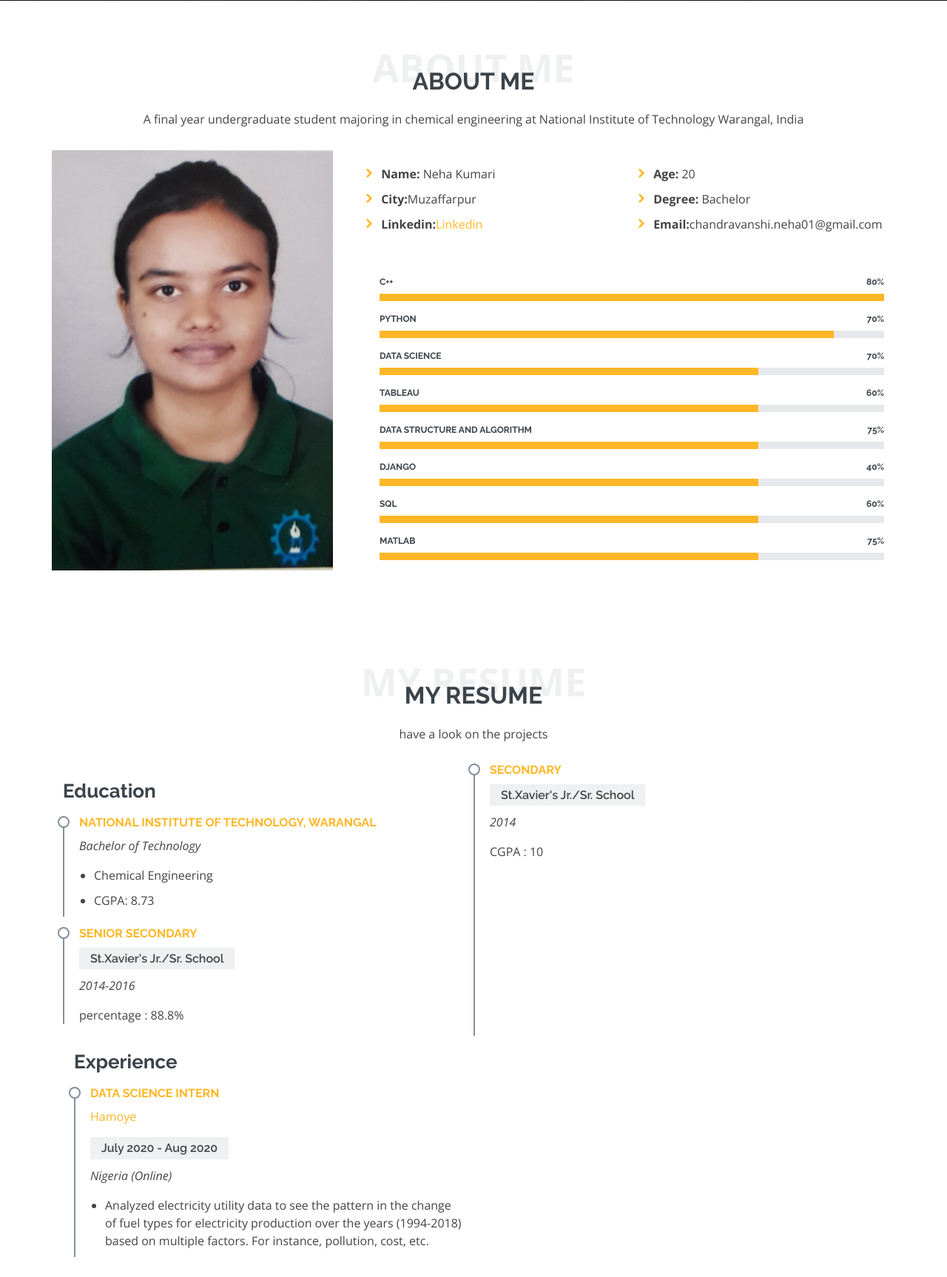
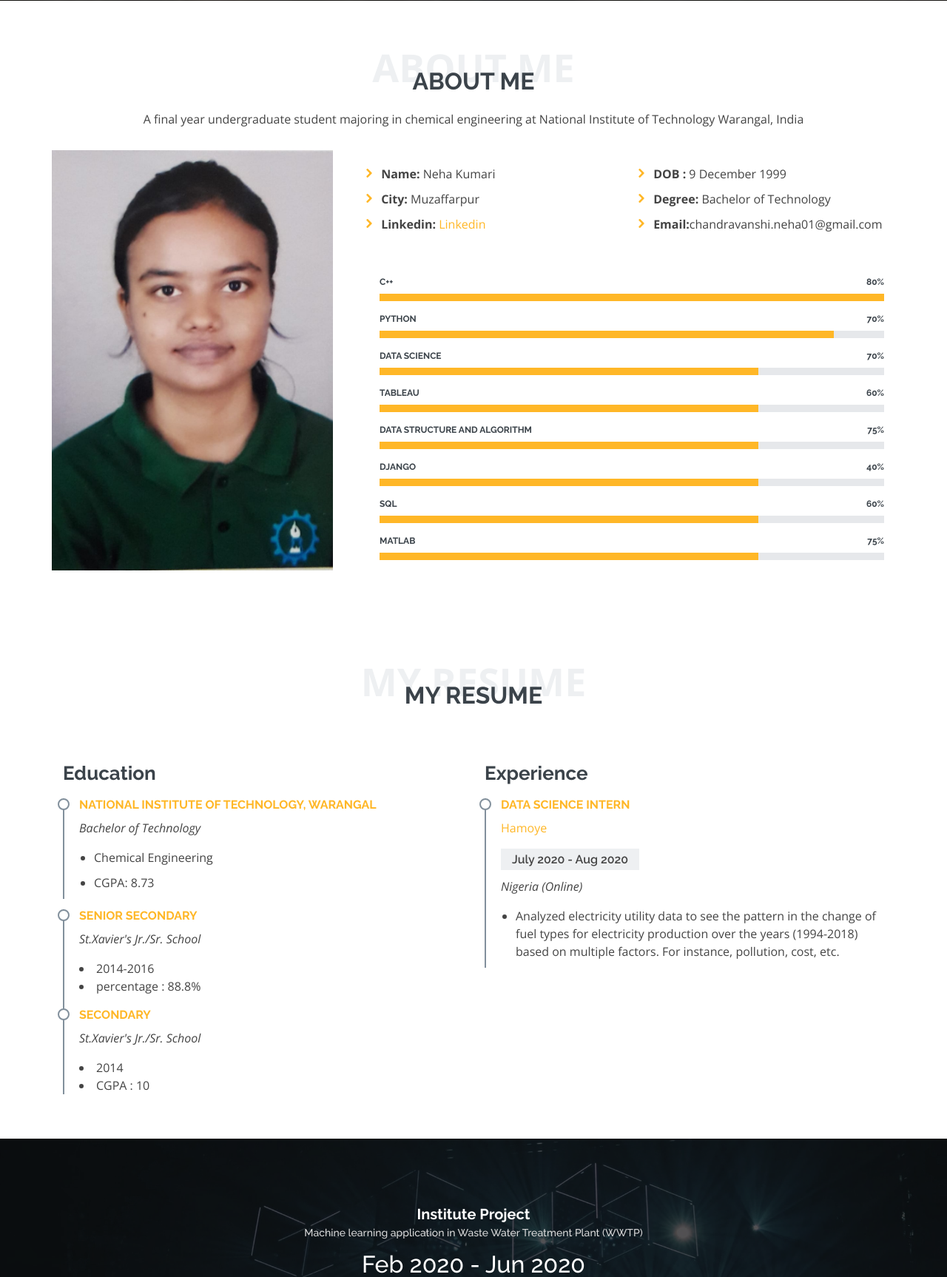
Before and after one commit to NehaCkumari/Portfolio, a Django app: page / in a window 1280 px wide. Shown: the part 799-2525 px from the top of the page at 74% size. Run offline with Django 3.2, Linux system fonts and the light colour scheme; some libraries are stand-ins or nearby versions.

Commit message:
2ndcommit

```diff
--- a/templates/index.html
+++ b/templates/index.html
@@ -85,14 +85,14 @@
                     <li><i class="icofont-rounded-right"></i> <strong>Name:</strong> Neha Kumari</li>
 
                     <!--<li><i class="icofont-rounded-right"></i> <strong>Phone:</strong> +123 456 7890</li>-->
-                    <li><i class="icofont-rounded-right"></i> <strong>City:</strong>Muzaffarpur</li>
-                    <li><i class="icofont-rounded-right"></i> <strong>Linkedin:</strong><a href="https://www.w3schools.com/">Linkedin</a></li>
+                    <li><i class="icofont-rounded-right"></i> <strong>City:</strong> Muzaffarpur</li>
+                    <li><i class="icofont-rounded-right"></i> <strong>Linkedin:</strong><a href="https://www.linkedin.com/in/chandravanshi-neha/"> Linkedin</a></li>
                   </ul>
                 </div>
                 <div class="col-lg-6">
                   <ul>
-                    <li><i class="icofont-rounded-right"></i> <strong>Age:</strong> 20</li>
-                    <li><i class="icofont-rounded-right"></i> <strong>Degree:</strong> Bachelor</li>
+                    <li><i class="icofont-rounded-right"></i> <strong>DOB :</strong> 9 December 1999</li>
+                    <li><i class="icofont-rounded-right"></i> <strong>Degree:</strong> Bachelor of Technology</li>
                     <li><i class="icofont-rounded-right"></i> <strong>Email:</strong>chandravanshi.neha01@gmail.com</li>
                     <!--<li><i class="icofont-rounded-right"></i> <strong>Freelance:</strong> Available</li>-->
                   </ul>
@@ -205,7 +205,7 @@
         <div class="section-title">
           <span>My Resume</span>
           <h2>My Resume</h2>
-          <p>have a look on the projects</p>
+          <p></p>
         </div>
 
         <div class="row">
@@ -232,18 +232,20 @@
             </div>-->
             <div class="resume-item">
               <h4>Senior Secondary</h4>
-              <h5>St.Xavier's Jr./Sr. School</h5>
-              <p><em>2014-2016</em></p>
-              <p>percentage : 88.8% </p>
+              <p><em>St.Xavier's Jr./Sr. School</p></em>
+              <li>2014-2016</li>
+              <li>percentage : 88.8% </li>
+            </div>
+
+            <div class="resume-item">
+              <h4>Secondary</h4>
+              <p><em>St.Xavier's Jr./Sr. School</p></em>
+              <li>2014</li>
+              <li>CGPA : 10 </li>
             </div>
           </div>
-            <div class="resume-item">
-              <h4>Secondary</h4>
-              <h5>St.Xavier's Jr./Sr. School</h5>
-              <p><em>2014</em></p>
-              <p>CGPA : 10 </p>
-            </div>
-          </div>
+
+
           <div class="col-lg-6">
             <h3 class="resume-title">Experience</h3>
             <div class="resume-item">
```
Also changed, not shown: other parts of templates/index.html (+12 -12 lines).
